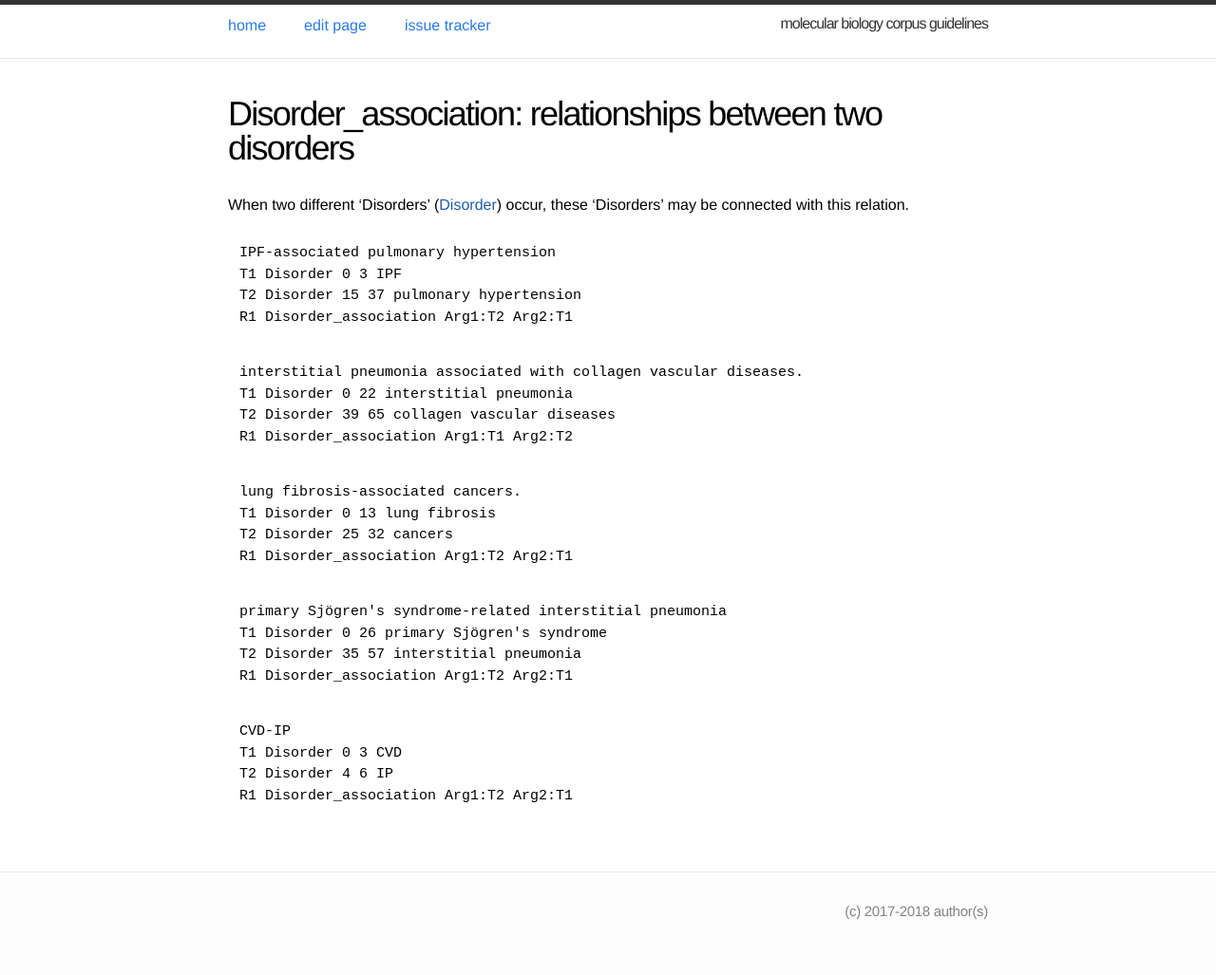
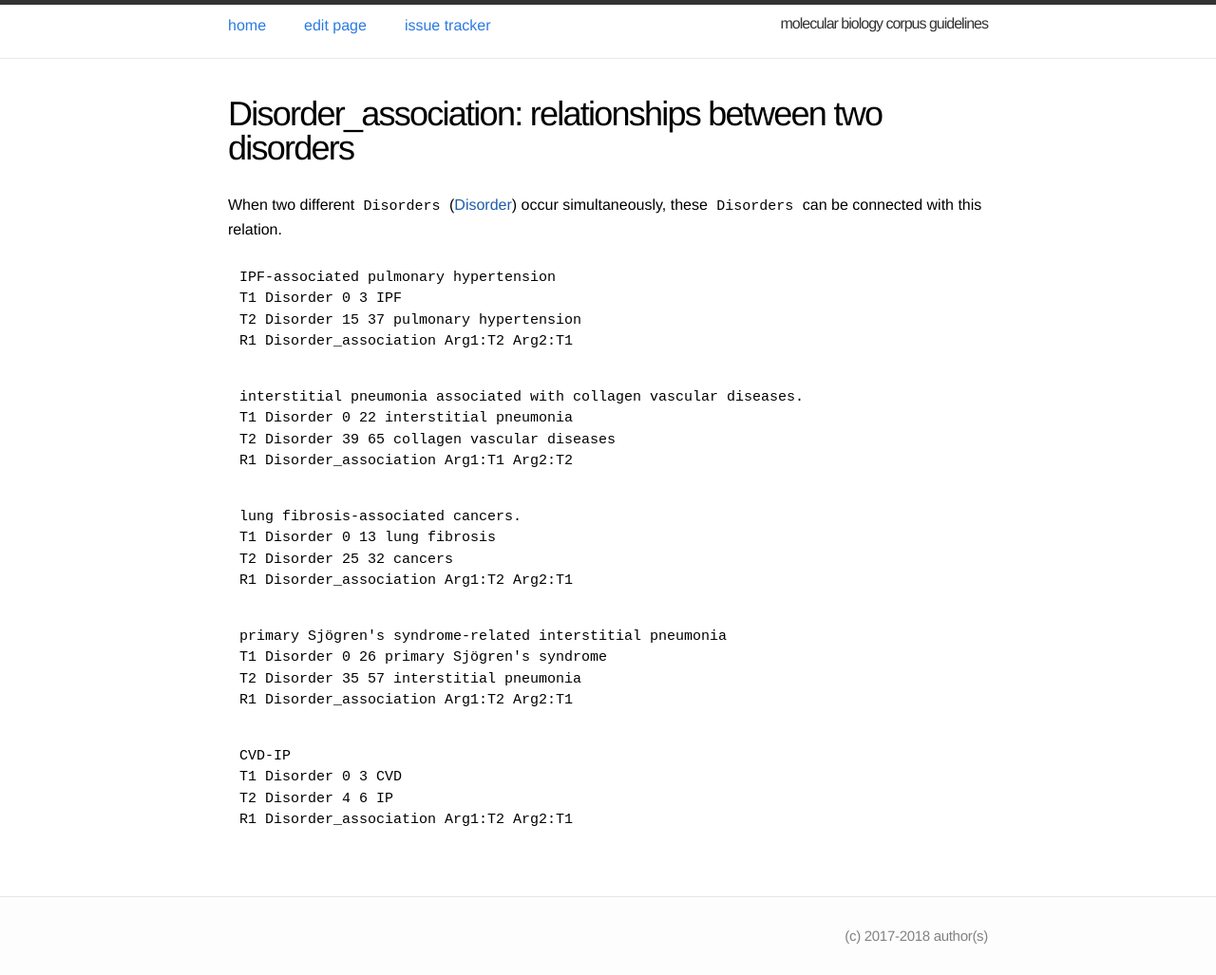
Before and after one commit to ezcatdb/molbiol_lung_corpus-guidelines, a Jekyll site: the page built from _relation/Disorder_association.md, in a window 1280 px wide. Shown: the whole page at 95% size. Built offline with Jekyll 4.4.1, drawn with Linux system fonts in a browser that asks for light colours; before the commit the page ends 1002 px from its top, so only the background shows below that.

Commit message:
minor correction of definition in _relation/Disorder_association.md

```diff
--- a/_relation/Disorder_association.md
+++ b/_relation/Disorder_association.md
@@ -5,7 +5,7 @@ shortdef: "relationships between two disorders"
 order: 111
 ---
 
-When two different 'Disorders' ([Disorder]()) occur, these 'Disorders' may be connected with this relation.
+When two different `Disorders` ([Disorder]()) occur simultaneously, these `Disorders` can be connected with this relation.
 
 ~~~ ann
 IPF-associated pulmonary hypertension
```
